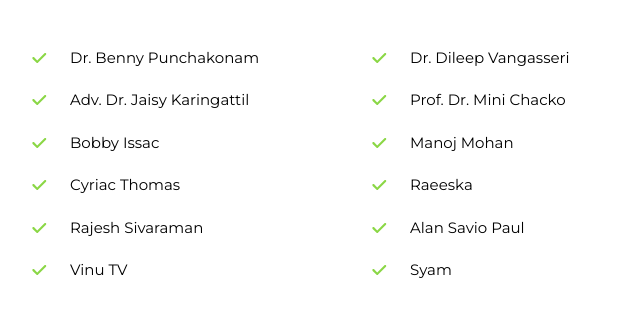
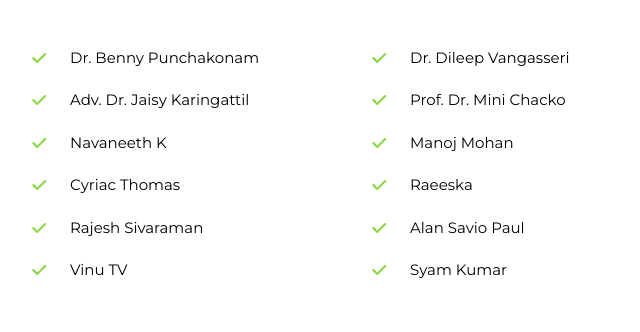
Before and after one commit to afterflood/info.afterflood.in, a plain HTML site: page index.html in a window 1280 px wide. Shown: the part 4060-4392 px from the top of the page, 122-762 px from the left. Drawn offline with nearby package versions, Linux system fonts and the light colour scheme.

Commit message:
Update contributors list

```diff
--- a/index.html
+++ b/index.html
@@ -305,7 +305,7 @@
               <path d="M5.24961475,8.39956394 L2.16512063,5.35475362 C1.74038521,4.93548271 1.05017933,4.9352057 0.624646383,5.35526395 C0.199019838,5.77541456 0.198881924,6.45614266 0.624129379,6.8759191 L4.35212111,10.555948 C4.38658274,10.6034965 4.42544251,10.6488955 4.46870038,10.6915969 C4.70907746,10.9288814 5.03375662,11.0320952 5.3475228,11.0013023 C5.59592563,10.9812599 5.83876209,10.8774981 6.02880771,10.6898975 C6.06831079,10.6509027 6.10414872,10.6096632 6.13632157,10.5665961 L13.9850992,2.81879759 C14.4107939,2.39857976 14.410861,1.71746456 13.985328,1.29740632 C13.5597015,0.8772557 12.8697673,0.877449143 12.444108,1.29763217 L5.24961475,8.39956394 Z"></path>
             </g>
           </svg>
-          <p class="span primary-color">Bobby Issac</p>
+          <p class="span primary-color">Navaneeth K</p>
         </li>
         <li class="col-4 mobile-col-6 flex mb20">
           <svg width="22px" height="22px" viewBox="0 0 22 22" version="1.1" xmlns="http://www.w3.org/2000/svg"
@@ -395,7 +395,7 @@
               <path d="M5.24961475,8.39956394 L2.16512063,5.35475362 C1.74038521,4.93548271 1.05017933,4.9352057 0.624646383,5.35526395 C0.199019838,5.77541456 0.198881924,6.45614266 0.624129379,6.8759191 L4.35212111,10.555948 C4.38658274,10.6034965 4.42544251,10.6488955 4.46870038,10.6915969 C4.70907746,10.9288814 5.03375662,11.0320952 5.3475228,11.0013023 C5.59592563,10.9812599 5.83876209,10.8774981 6.02880771,10.6898975 C6.06831079,10.6509027 6.10414872,10.6096632 6.13632157,10.5665961 L13.9850992,2.81879759 C14.4107939,2.39857976 14.410861,1.71746456 13.985328,1.29740632 C13.5597015,0.8772557 12.8697673,0.877449143 12.444108,1.29763217 L5.24961475,8.39956394 Z"></path>
             </g>
           </svg>
-          <p class="span primary-color">Syam</p>
+          <p class="span primary-color">Syam Kumar</p>
         </li>
         <li class="col-4 mobile-col-6 flex mb20">
           <svg width="22px" height="22px" viewBox="0 0 22 22" version="1.1" xmlns="http://www.w3.org/2000/svg"
```
